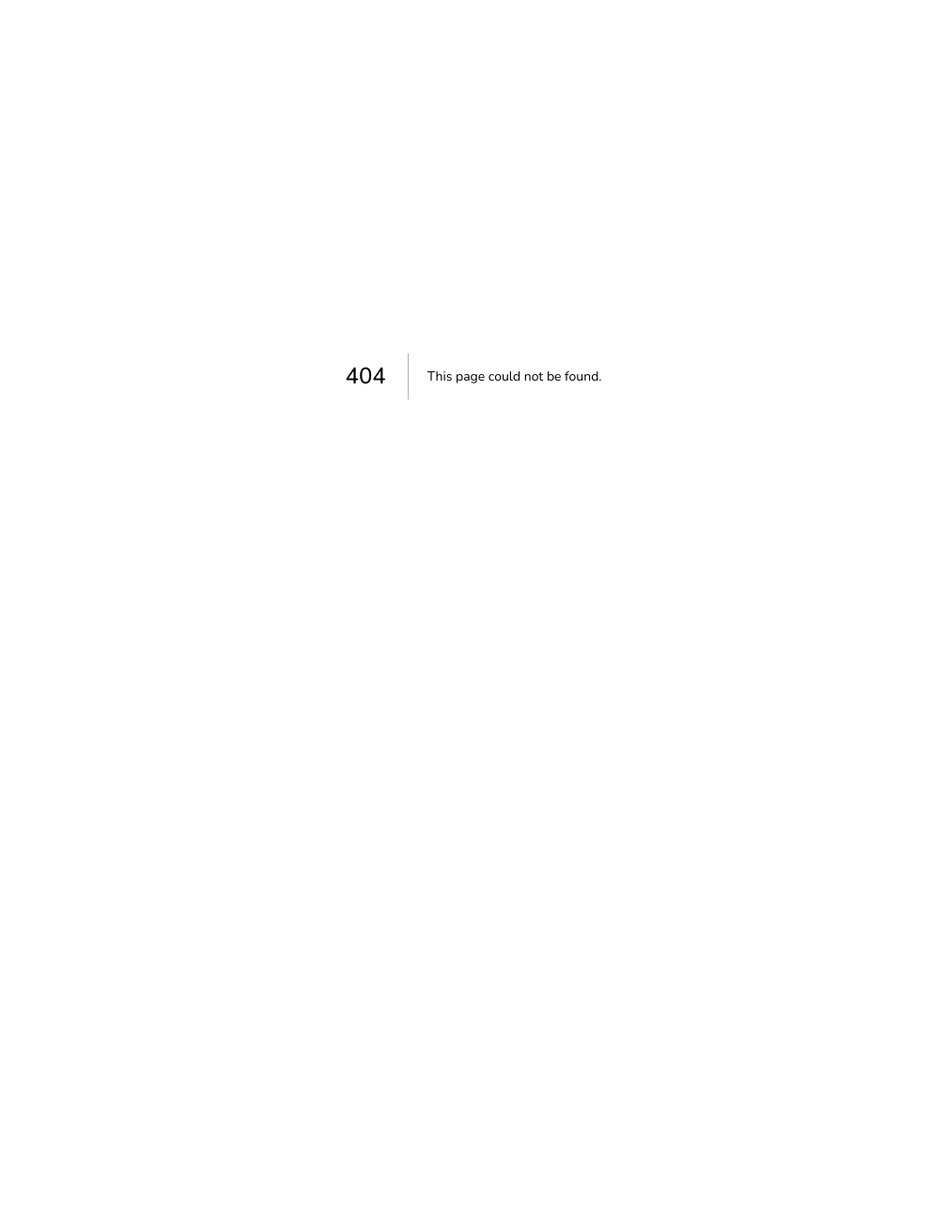
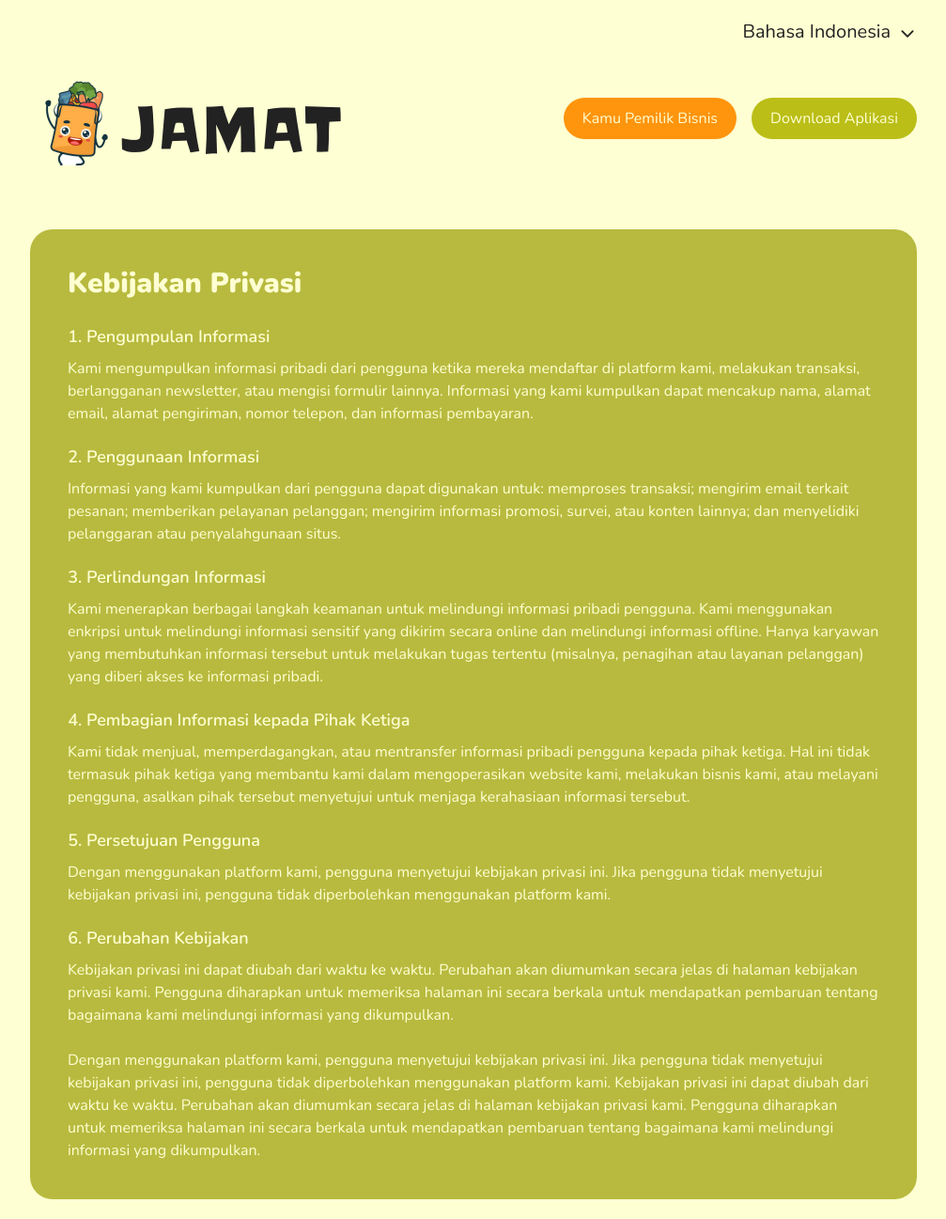
Before and after one commit to wahibadiyatma17/jamat-web, a Next.js app: page /privacy-policy in a window 1280 px wide. Before the commit this address had no page. Shown: the top 1297 px of the page at 94% size, without its empty margins (136-1143 px from the left). Before the commit the page ends 800 px from the top, so only its background shows below. Built offline with nearby package versions, Linux system fonts and the light colour scheme.

Commit message:
feat: added button functionalities

```diff
--- /dev/null
+++ b/src/app/privacy-policy/page.tsx
@@ -0,0 +1,5 @@
+import PrivacyPolicy from '@/features/privacy-policy';
+
+export default function PrivacyPolicyPage() {
+  return <PrivacyPolicy />;
+}
--- a/src/components/layout/footer/footer-menu-section.tsx
+++ b/src/components/layout/footer/footer-menu-section.tsx
@@ -10,7 +10,7 @@ type FooterMenu = {
 
 const FOOTER_MENUS = [
   { label: 'Tentang Kami', url: '/about-us' },
-  { label: 'Karir', url: '/career' },
+  { label: 'Karir', url: '#' },
   { label: 'FAQ', url: '/faq' },
   { label: 'Hubungi Kami', url: '/contact-us' },
   { label: 'Syarat & Ketentuan', url: '/terms-and-conditions' },
--- a/src/components/layout/footer/index.tsx
+++ b/src/components/layout/footer/index.tsx
@@ -5,7 +5,10 @@ import FooterDownloadAppSection from './footer-download-app-section';
 
 const Footer: FC = () => {
   return (
-    <div className=" bg-[#406EDD] flex flex-col items-center justify-center gap-[80px] p-10">
+    <div
+      className=" bg-[#406EDD] flex flex-col items-center justify-center gap-[80px] p-10"
+      id="download-apps"
+    >
       <FooterDownloadAppSection />
       <FooterMenu />
     </div>
--- a/src/components/layout/index.tsx
+++ b/src/components/layout/index.tsx
@@ -8,6 +8,7 @@ interface AppLayoutProps {
 
 const AppLayout: FC<AppLayoutProps> = (props) => {
   const { children } = props;
+
   return (
     <div className="h-full w-screen bg-[#FEFFD2] flex flex-col gap-[80px]">
       <div className="max-w-[1024px] w-full mx-auto h-full flex flex-col">
--- a/src/components/layout/navbar/index.tsx
+++ b/src/components/layout/navbar/index.tsx
@@ -1,25 +1,42 @@
+'use client';
+
 import Image from 'next/image';
-import React, { FC } from 'react';
+import { useRouter } from 'next/navigation';
+import React, { FC, useCallback } from 'react';
 import { IoChevronDownOutline } from 'react-icons/io5';
 
 const Navbar: FC = () => {
+  const router = useRouter();
+  const scrollToSection = useCallback((sectionId: string) => {
+    document?.getElementById(sectionId)?.scrollIntoView({ behavior: 'smooth' });
+  }, []);
+
   return (
     <div className="flex flex-col gap-5 w-full flex-1 px-4 md:px-10 py-5">
-      <div className="self-end flex flex-row gap-2 items-center justify-center text-black cursor-pointer text-base md:text-xl">
-        <span>Bahasa Indonesia</span>
+      <div className="self-end flex flex-row gap-2 items-center justify-center text-[#222222] cursor-pointer text-base md:text-xl">
+        <span className="text-xl">Bahasa Indonesia</span>
         <IoChevronDownOutline style={{ width: 20, height: 20, marginTop: 4 }} />
       </div>
 
       <div className="flex flex-row items-center justify-between">
-        <div className="h-[58px] md:h-[116px] w-[166px] md:w-[332px] relative">
+        <div
+          className="h-[58px] md:h-[116px] w-[166px] md:w-[332px] relative cursor-pointer"
+          onClick={() => router.push('/')}
+        >
           <Image src={'/jamat-logo.png'} alt="logo jamat" fill objectFit="cover" />
         </div>
 
         <div className="flex flex-row items-center gap-4">
-          <div className="cursor-pointer py-2.5 px-5 rounded-3xl flex items-center justify-center bg-[#FF940D] hover:bg-[#DD800C] hover:scale-105 transition-all text-[#FEFFD2]">
+          <div
+            className="cursor-pointer py-2.5 px-5 rounded-3xl flex items-center justify-center bg-[#FF940D] hover:bg-[#DD800C] hover:scale-105 transition-all text-[#FEFFD2]"
+            onClick={() => scrollToSection('business-owner')}
+          >
             <span>Kamu Pemilik Bisnis</span>
           </div>
-          <div className="cursor-pointer py-2.5 px-5 rounded-3xl flex items-center justify-center bg-[#BBBE17] hover:bg-[#959814] hover:scale-105 transition-all text-[#FEFFD2]">
+          <div
+            className="cursor-pointer py-2.5 px-5 rounded-3xl flex items-center justify-center bg-[#BBBE17] hover:bg-[#959814] hover:scale-105 transition-all text-[#FEFFD2]"
+            onClick={() => scrollToSection('download-apps')}
+          >
             <span>Download Aplikasi</span>
           </div>
         </div>
--- a/src/features/home/business-owner-section.tsx
+++ b/src/features/home/business-owner-section.tsx
@@ -3,7 +3,7 @@ import Image from 'next/image';
 
 const BusinessOwnerSection: FC = () => {
   return (
-    <div className="w-full h-full px-4 md:px-10 ">
+    <div className="w-full h-full px-4 md:px-10 " id="business-owner">
       <div className="bg-[#B8BA3F] rounded-3xl w-full px-5 md:px-10 py-10 md:py-[80px] flex flex-col gap-8 text-[#FEFFD2]">
         <h4 className="text-center text-[#FEFFD2] font-[900] text-3xl">Kamu Pemilik Usaha?</h4>
         <div className="flex flex-row gap-6 justify-between">
--- /dev/null
+++ b/src/features/privacy-policy/index.tsx
@@ -0,0 +1,72 @@
+import AppLayout from '@/components/layout';
+import { FC } from 'react';
+
+type PrivacyPolicyType = {
+  title: string;
+  content: string;
+};
+
+const PRIVACY_POLICY: PrivacyPolicyType[] = [
+  {
+    title: 'Pengumpulan Informasi',
+    content:
+      'Kami mengumpulkan informasi pribadi dari pengguna ketika mereka mendaftar di platform kami, melakukan transaksi, berlangganan newsletter, atau mengisi formulir lainnya. Informasi yang kami kumpulkan dapat mencakup nama, alamat email, alamat pengiriman, nomor telepon, dan informasi pembayaran.',
+  },
+  {
+    title: 'Penggunaan Informasi',
+    content:
+      'Informasi yang kami kumpulkan dari pengguna dapat digunakan untuk: memproses transaksi; mengirim email terkait pesanan; memberikan pelayanan pelanggan; mengirim informasi promosi, survei, atau konten lainnya; dan menyelidiki pelanggaran atau penyalahgunaan situs.',
+  },
+  {
+    title: 'Perlindungan Informasi',
+    content:
+      'Kami menerapkan berbagai langkah keamanan untuk melindungi informasi pribadi pengguna. Kami menggunakan enkripsi untuk melindungi informasi sensitif yang dikirim secara online dan melindungi informasi offline. Hanya karyawan yang membutuhkan informasi tersebut untuk melakukan tugas tertentu (misalnya, penagihan atau layanan pelanggan) yang diberi akses ke informasi pribadi.',
+  },
+  {
+    title: 'Pembagian Informasi kepada Pihak Ketiga',
+    content:
+      'Kami tidak menjual, memperdagangkan, atau mentransfer informasi pribadi pengguna kepada pihak ketiga. Hal ini tidak termasuk pihak ketiga yang membantu kami dalam mengoperasikan website kami, melakukan bisnis kami, atau melayani pengguna, asalkan pihak tersebut menyetujui untuk menjaga kerahasiaan informasi tersebut.',
+  },
+  {
+    title: 'Persetujuan Pengguna',
+    content:
+      'Dengan menggunakan platform kami, pengguna menyetujui kebijakan privasi ini. Jika pengguna tidak menyetujui kebijakan privasi ini, pengguna tidak diperbolehkan menggunakan platform kami.',
+  },
+  {
+    title: 'Perubahan Kebijakan',
+    content:
+      'Kebijakan privasi ini dapat diubah dari waktu ke waktu. Perubahan akan diumumkan secara jelas di halaman kebijakan privasi kami. Pengguna diharapkan untuk memeriksa halaman ini secara berkala untuk mendapatkan pembaruan tentang bagaimana kami melindungi informasi yang dikumpulkan.',
+  },
+];
+
+const PrivacyPolicy: FC = () => {
+  return (
+    <AppLayout>
+      <div className="flex flex-col gap-[40px] pt-10">
+        <div className="w-full h-full px-4 md:px-10 ">
+          <div className="bg-[#B8BA3F] rounded-3xl w-full px-5 md:px-10 py-10 h-full flex flex-col gap-6 text-[#FEFFD2] justify-start">
+            <h4 className="font-[900] text-3xl">Kebijakan Privasi</h4>
+            <ol start={1} className="list-decimal gap-5 flex flex-col">
+              {PRIVACY_POLICY.map((privacy) => (
+                <div key={privacy.title}>
+                  <li className="ml-5 text-lg mb-2 font-semibold">{privacy.title}</li>
+                  <span className="text-base">{privacy.content}</span>
+                </div>
+              ))}
+            </ol>
+            <span className="text-base">
+              Dengan menggunakan platform kami, pengguna menyetujui kebijakan privasi ini. Jika
+              pengguna tidak menyetujui kebijakan privasi ini, pengguna tidak diperbolehkan
+              menggunakan platform kami. Kebijakan privasi ini dapat diubah dari waktu ke waktu.
+              Perubahan akan diumumkan secara jelas di halaman kebijakan privasi kami. Pengguna
+              diharapkan untuk memeriksa halaman ini secara berkala untuk mendapatkan pembaruan
+              tentang bagaimana kami melindungi informasi yang dikumpulkan.
+            </span>
+          </div>
+        </div>
+      </div>
+    </AppLayout>
+  );
+};
+
+export default PrivacyPolicy;
```
